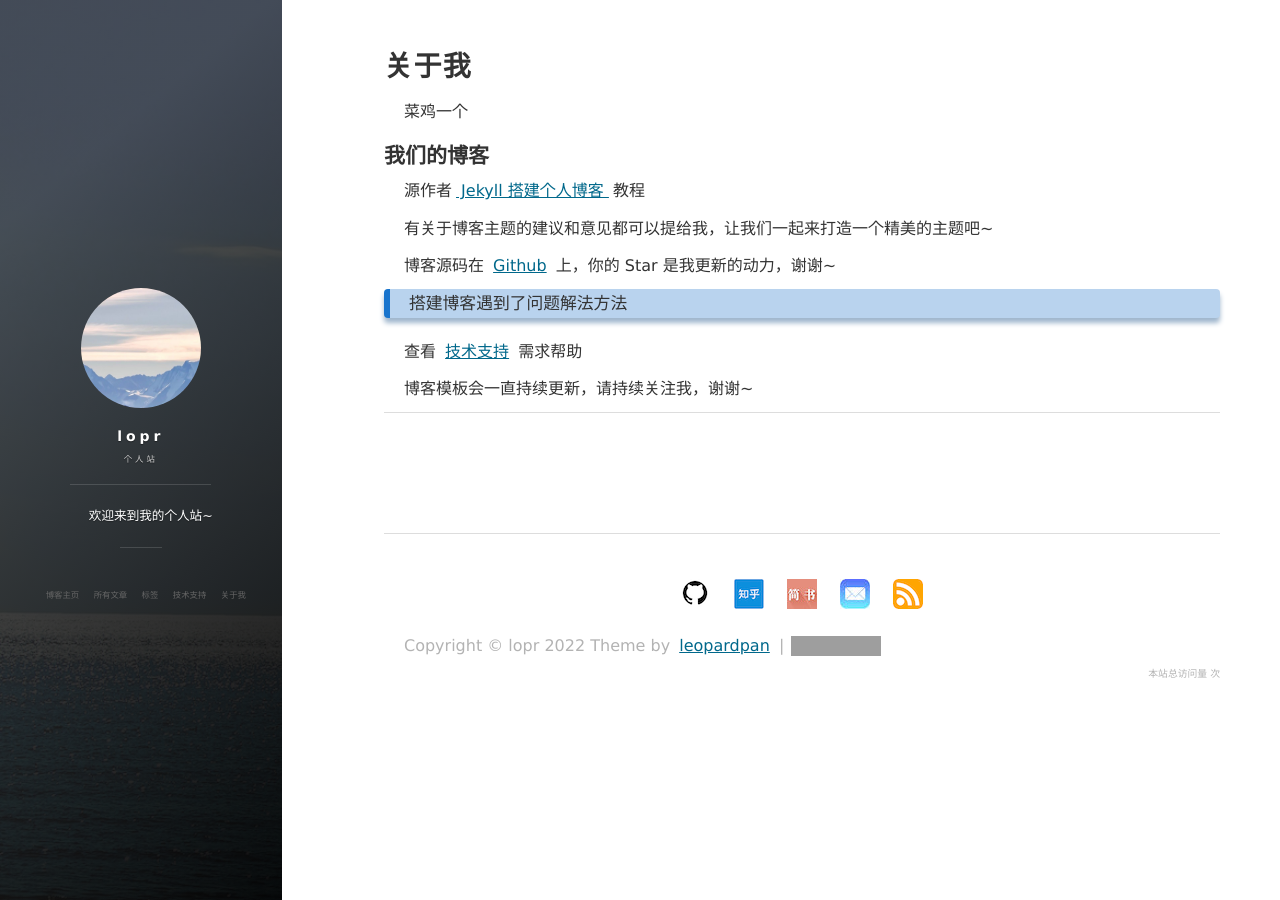
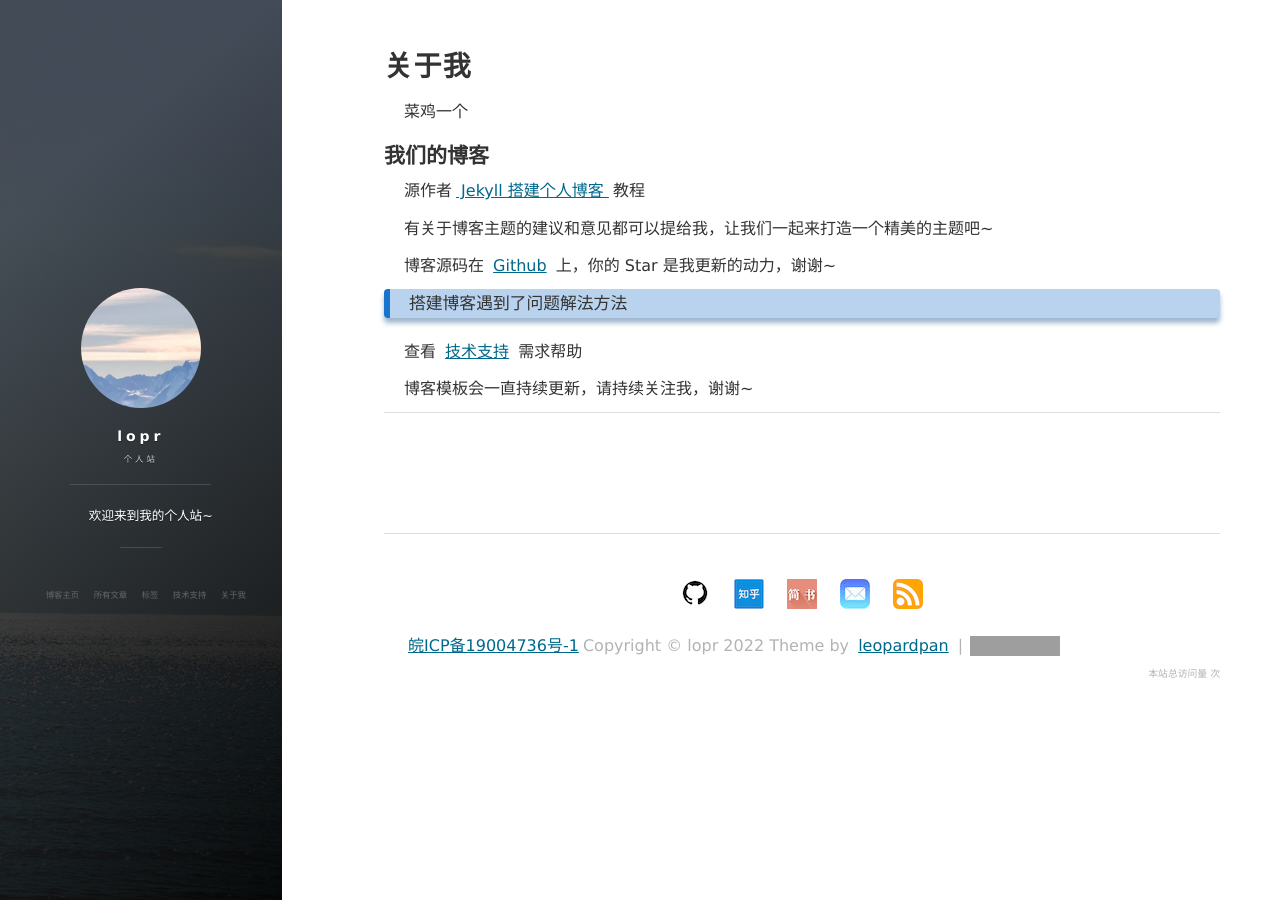
Before and after one commit to qzgu-coder/clayup.github.io, a Jekyll site: the page built from about.md, in a window 1280 px wide. Built offline with Jekyll 4.4.1, drawn with Linux system fonts in a browser that asks for light colours; nearby versions of some CDN libraries; comment, search, counter and statistics services are not loaded; grey boxes are pictures that could not be loaded.

Commit message:
Update footer.html

```diff
--- a/_includes/footer.html
+++ b/_includes/footer.html
@@ -87,7 +87,7 @@
 
         <div class = "footer_div">
            <p class="copyright text-muted">
-            Copyright &copy; {{ site.title }} {{ site.time | date: '%Y' }} Theme by <a href="https://leopardpan.github.io/">leopardpan</a> |
+            <a href="http://beian.miit.gov.cn/" target="_blank"> 皖ICP备19004736号-1</a>Copyright &copy; {{ site.title }} {{ site.time | date: '%Y' }} Theme by <a href="https://leopardpan.github.io/">leopardpan</a> |
             <iframe
                 style="margin-left: 2px; margin-bottom:-5px;"
                 frameborder="0" scrolling="0" width="91px" height="20px"
```
